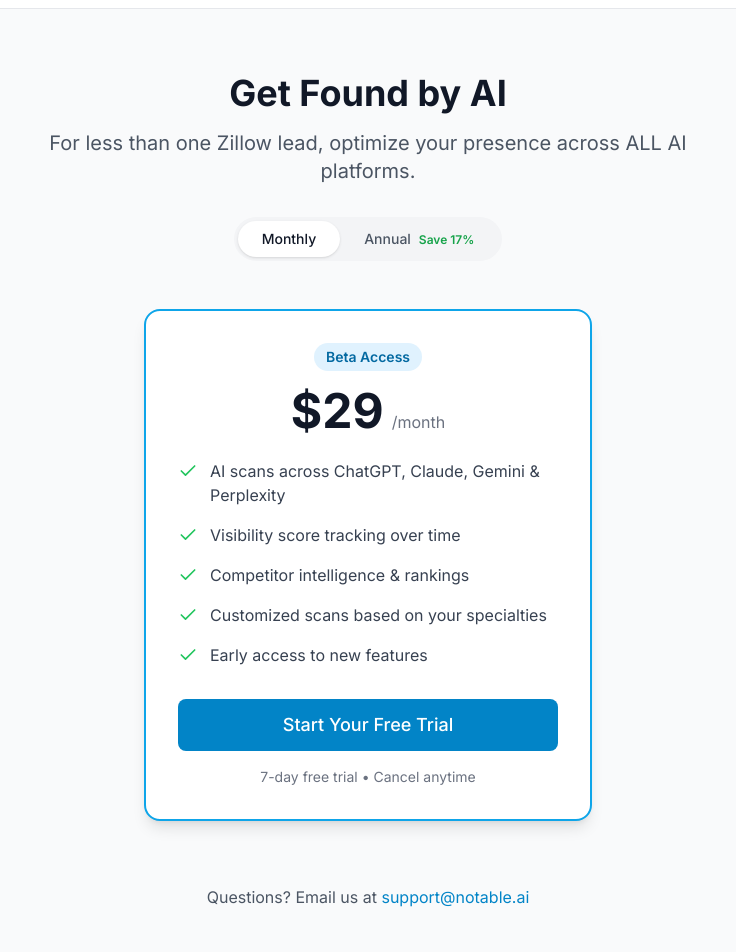
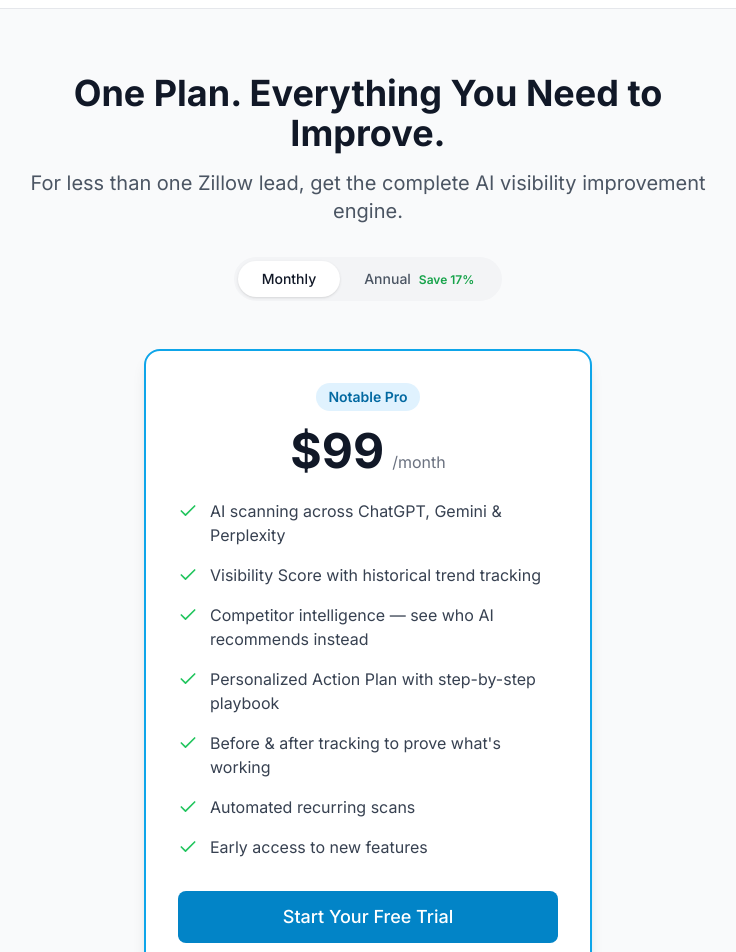
Before and after one commit to natewoverbey-hash/notable, a Next.js app: page /pricing in a window 1280 px wide. Shown: the part 80-1032 px from the top of the page, without its empty margins (272-1008 px from the left). Built offline with nearby package versions, Linux system fonts and the light colour scheme; no server answers.

Commit message:
Price page updates

```diff
--- a/src/app/pricing/page.tsx
+++ b/src/app/pricing/page.tsx
@@ -39,8 +39,8 @@ export default function PricingPage() {
     }
   }
 
-  const price = billing === 'monthly' ? 29 : 290
-  const perMonth = billing === 'monthly' ? 29 : Math.round(290 / 12)
+  const price = billing === 'monthly' ? 99 : 986
+  const perMonth = billing === 'monthly' ? 99 : Math.round(986 / 12)
 
   return (
     <div className="min-h-screen bg-gray-50">
@@ -73,10 +73,10 @@ export default function PricingPage() {
       <div className="max-w-3xl mx-auto px-4 py-16">
         <div className="text-center mb-12">
           <h1 className="text-4xl font-bold text-gray-900 mb-4">
-            Get Found by AI
+            One Plan. Everything You Need to Improve.
           </h1>
           <p className="text-xl text-gray-600 mb-8">
-            For less than one Zillow lead, optimize your presence across ALL AI platforms.
+            For less than one Zillow lead, get the complete AI visibility improvement engine.
           </p>
 
           {/* Billing Toggle */}
@@ -109,7 +109,7 @@ export default function PricingPage() {
         <div className="bg-white rounded-2xl shadow-lg border-2 border-notable-500 p-8 max-w-md mx-auto">
           <div className="text-center mb-6">
             <span className="inline-block bg-notable-100 text-notable-700 text-sm font-semibold px-3 py-1 rounded-full mb-4">
-              Beta Access
+              Notable Pro
             </span>
             <div className="flex items-baseline justify-center gap-2">
               <span className="text-5xl font-bold text-gray-900">${perMonth}</span>
@@ -125,19 +125,27 @@ export default function PricingPage() {
           <ul className="space-y-4 mb-8">
             <li className="flex items-start gap-3">
               <Check className="h-5 w-5 text-green-500 mt-0.5 flex-shrink-0" />
-              <span className="text-gray-700">AI scans across ChatGPT, Claude, Gemini & Perplexity</span>
+              <span className="text-gray-700">AI scanning across ChatGPT, Gemini & Perplexity</span>
             </li>
             <li className="flex items-start gap-3">
               <Check className="h-5 w-5 text-green-500 mt-0.5 flex-shrink-0" />
-              <span className="text-gray-700">Visibility score tracking over time</span>
+              <span className="text-gray-700">Visibility Score with historical trend tracking</span>
             </li>
             <li className="flex items-start gap-3">
               <Check className="h-5 w-5 text-green-500 mt-0.5 flex-shrink-0" />
-              <span className="text-gray-700">Competitor intelligence & rankings</span>
+              <span className="text-gray-700">Competitor intelligence — see who AI recommends instead</span>
             </li>
             <li className="flex items-start gap-3">
               <Check className="h-5 w-5 text-green-500 mt-0.5 flex-shrink-0" />
-              <span className="text-gray-700">Customized scans based on your specialties</span>
+              <span className="text-gray-700">Personalized Action Plan with step-by-step playbook</span>
+            </li>
+            <li className="flex items-start gap-3">
+              <Check className="h-5 w-5 text-green-500 mt-0.5 flex-shrink-0" />
+              <span className="text-gray-700">Before & after tracking to prove what's working</span>
+            </li>
+            <li className="flex items-start gap-3">
+              <Check className="h-5 w-5 text-green-500 mt-0.5 flex-shrink-0" />
+              <span className="text-gray-700">Automated recurring scans</span>
             </li>
             <li className="flex items-start gap-3">
               <Check className="h-5 w-5 text-green-500 mt-0.5 flex-shrink-0" />
@@ -162,8 +170,8 @@ export default function PricingPage() {
         <div className="mt-16 text-center">
           <p className="text-gray-600">
             Questions? Email us at{' '}
-            <a href="mailto:support@notable.ai" className="text-notable-600 hover:underline">
-              support@notable.ai
+            <a href="mailto:support@withnotable.ai" className="text-notable-600 hover:underline">
+              support@withnotable.ai
             </a>
           </p>
         </div>
```
